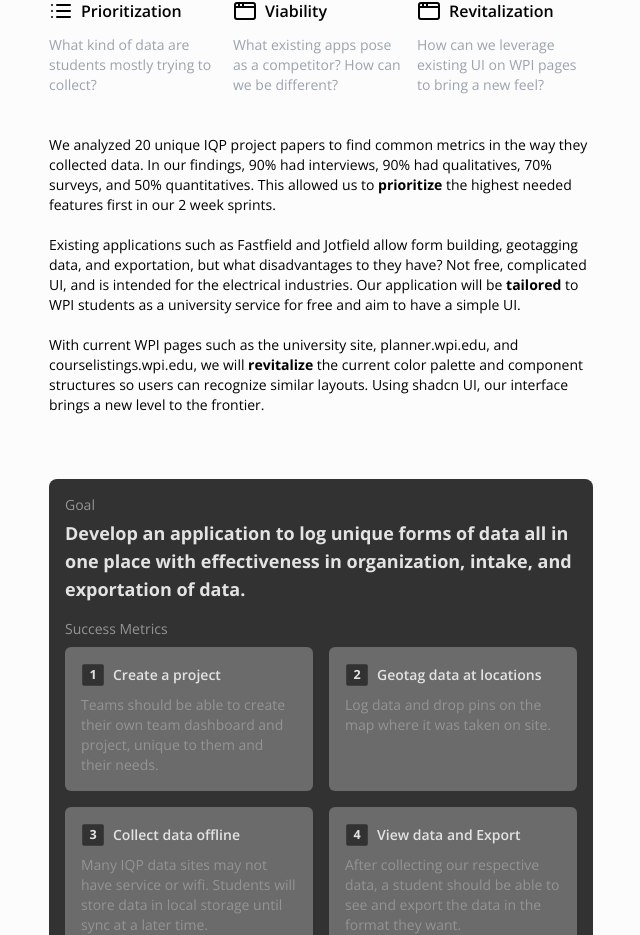
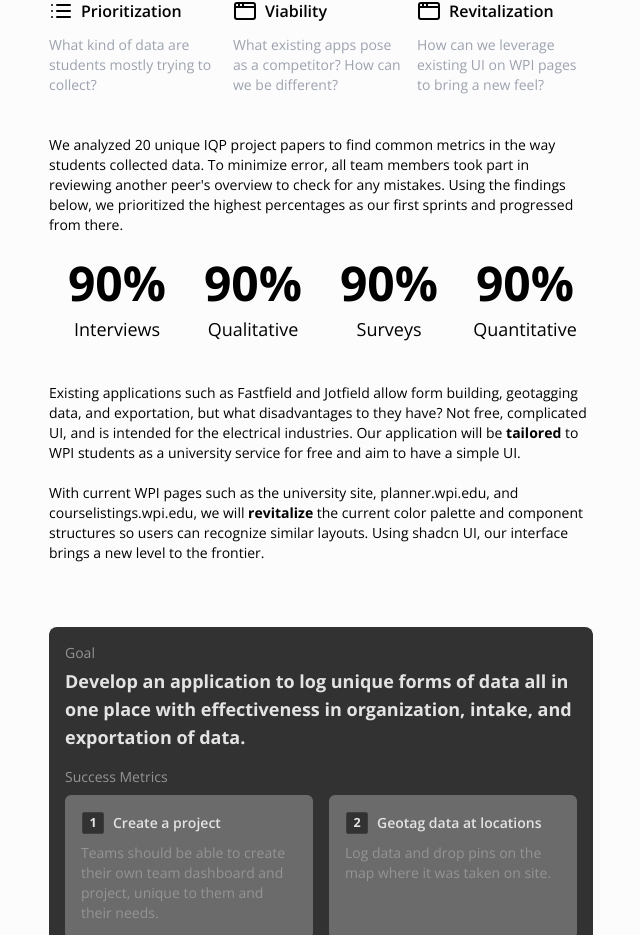
Before and after one commit to clam365/portfolio, a Next.js app: page /iqpDCT in a window 1280 px wide. Shown: the part 1654-2589 px from the top of the page, without its empty margins (447-1087 px from the left). Built offline with nearby package versions, Linux system fonts and the light colour scheme.

Commit message:
reseach better view

```diff
--- a/app/iqpDCT/components/Research.tsx
+++ b/app/iqpDCT/components/Research.tsx
@@ -34,15 +34,33 @@ export default function Research() {
                 </div>
             </div>
             <p className={"text-sm mt-10"}>
-                We analyzed 20 unique IQP project papers to find common metrics in the way they collected data. In our findings,
-                90% had interviews, 90% had qualitatives, 70% surveys, and 50% quantitatives. This allowed us to&nbsp;
-                <span className={"font-bold"}>prioritize</span>
-                &nbsp;the
-                highest needed features first in our 2 week sprints.
+                We analyzed 20 unique IQP project papers to find common metrics in the way students collected data. To minimize error, all team members took part in reviewing another peer's
+                overview to check for any mistakes. Using the findings below,
+                we prioritized the highest percentages as our first sprints and progressed from there.
+                <div className={"grid grid-cols-2 md:grid-cols-4 gap-y-6 mt-6"}>
+                    <div>
+                        <h1 className={"font-bold text-5xl text-center"}>90%</h1>
+                        <p className={"text-center mt-2 text-lg"}>Interviews</p>
+                    </div>
+                    <div>
+                        <h1 className={"font-bold text-5xl text-center"}>90%</h1>
+                        <p className={"text-center mt-2 text-lg"}>Qualitative</p>
+                    </div>
+                    <div>
+                        <h1 className={"font-bold text-5xl text-center"}>90%</h1>
+                        <p className={"text-center mt-2 text-lg"}>Surveys</p>
+                    </div>
+                    <div>
+                        <h1 className={"font-bold text-5xl text-center"}>90%</h1>
+                        <p className={"text-center mt-2 text-lg"}>Quantitative</p>
+                    </div>
+                </div>
                 <br/>
                 <br/>
-                Existing applications such as Fastfield and Jotfield allow form building, geotagging data, and exportation, but what
-                disadvantages to they have? Not free, complicated UI, and is intended for the electrical industries. Our application
+                Existing applications such as Fastfield and Jotfield allow form building, geotagging data, and
+                exportation, but what
+                disadvantages to they have? Not free, complicated UI, and is intended for the electrical industries. Our
+                application
                 will be&nbsp;
                 <span className={"font-bold"}>tailored</span>
                 &nbsp;to WPI students as a university service for free and aim to have a simple UI.
@@ -54,6 +72,7 @@ export default function Research() {
                 &nbsp;the current color palette and component structures so users can recognize similar layouts.
                 Using shadcn UI, our interface brings a new level to the frontier.
             </p>
+
         </div>
     )
 }
```
